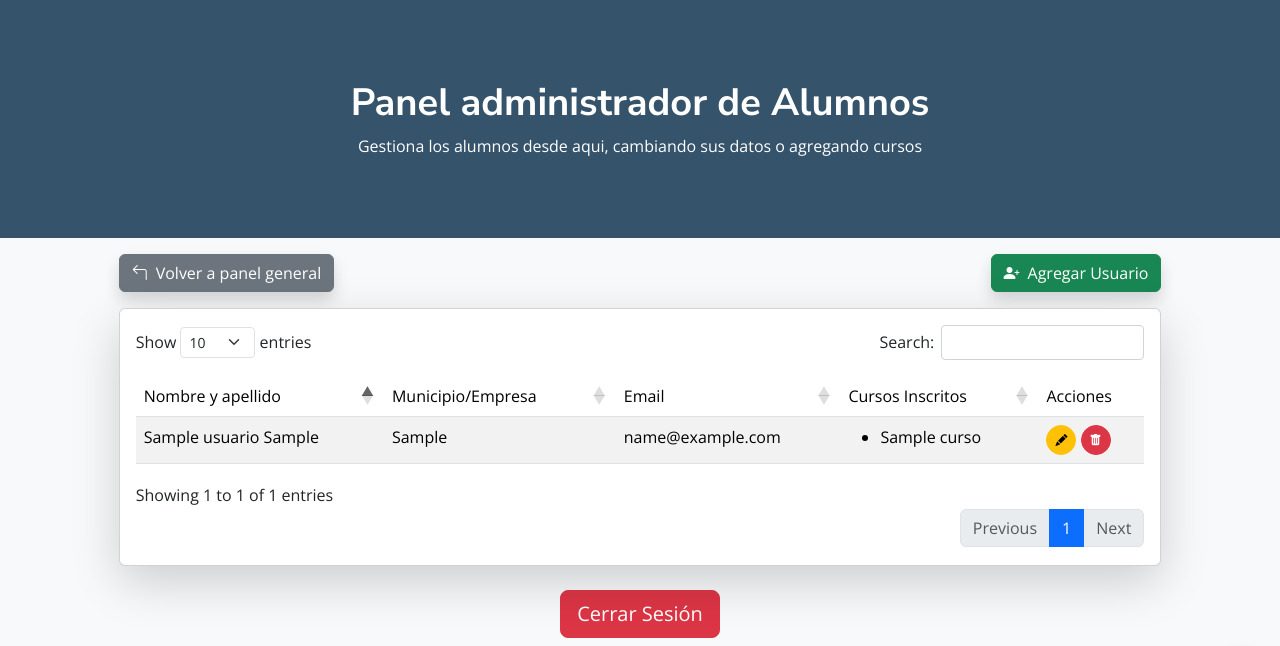
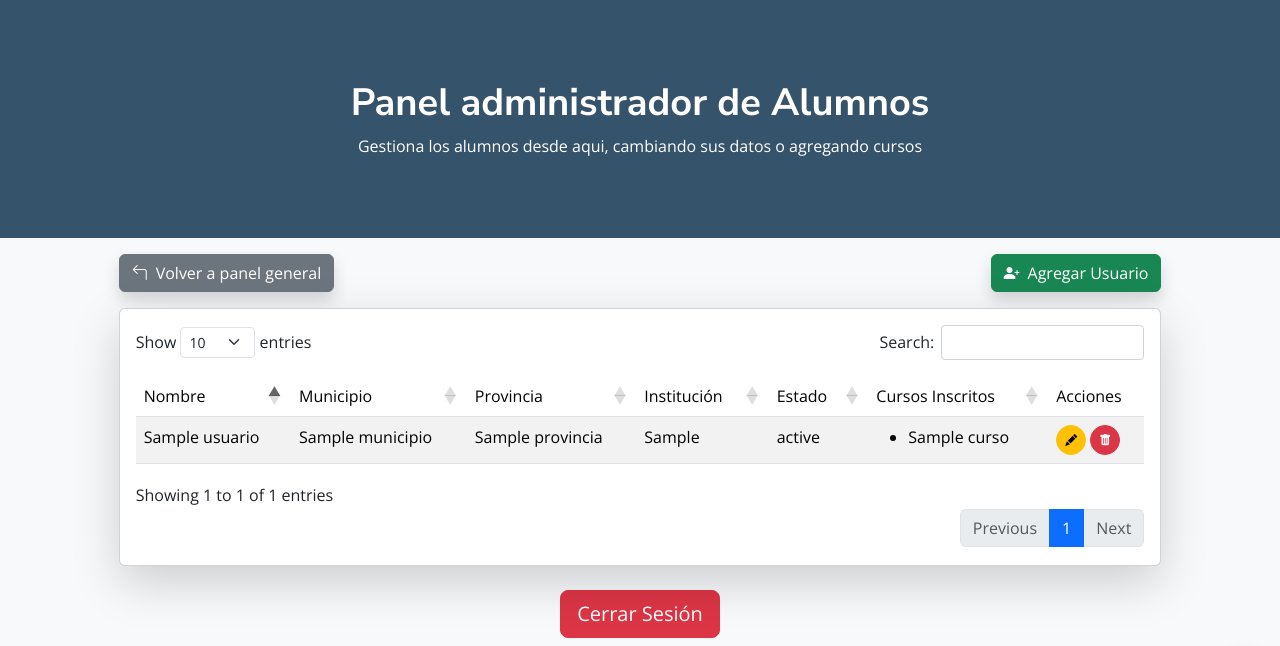
Before and after one commit to CristobalHenriquez/AulaVirtual2025, a PHP site: page /admin-alumnos.php in a window 1280 px wide. Shown: the part 91-737 px from the top of the page. Run offline with PHP 8.4, Linux system fonts and the light colour scheme; the visitor is signed in with stand-in values (Sample User, id 1); tables that the repository leaves empty or names only in its code hold one stand-in row (values such as "Sample post"); some libraries are stand-ins or nearby versions.

Commit message:
agregamos estados, municipios para tabla y editar alumno

```diff
--- a/includes/conexion.php
+++ b/includes/conexion.php
@@ -11,13 +11,13 @@ if ($isLocal) {
     $server = 'localhost:3307'; // Puerto de MySQL en XAMPP/MAMP (ajústalo si es necesario)
     $username = 'root';
     $password = '';
-    $database = 'aula_25';
+    $database = 'ramcc_aula';
 } else {
     // Configuración para el servidor en producción
     $server = 'localhost'; // En la mayoría de los hostings compartidos se usa 'localhost'
-    $username = 'u692790713_aula'; // Usuario de la base de datos (mismo que Moodle)
-    $password = 'U5e9uwo1h='; // Contraseña de la BD
-    $database = 'u692790713_aula'; // Nombre de la BD (mismo que Moodle)
+    $username = 'u692790713_admin'; // Usuario de la base de datos (mismo que Moodle)
+    $password = '/P7c@Mv$y9'; // Contraseña de la BD
+    $database = 'u692790713_ramcc'; // Nombre de la BD (mismo que Moodle)
 }
 
 // Conectar usando **MySQLi**
--- a/templates/admin-alumnos-main.php
+++ b/templates/admin-alumnos-main.php
@@ -2,12 +2,16 @@
 // Obtener todos los usuarios con rol de alumno
 $stmt = $db->prepare("
     SELECT u.*,
+           m.name as nombre_municipio,
+           p.name as nombre_provincia,
            GROUP_CONCAT(DISTINCT c.titulo SEPARATOR '||') as cursos_inscritos,
            GROUP_CONCAT(DISTINCT i.curso_id) as curso_ids,
            u.ramcc
     FROM usuarios u
     LEFT JOIN inscripciones i ON u.id = i.usuario_id
     LEFT JOIN cursos c ON i.curso_id = c.id
+    LEFT JOIN municipios m ON u.id_municipio = m.id
+    LEFT JOIN provincias p ON m.province_id = p.id
     GROUP BY u.id
     ORDER BY u.id ASC
 ");
@@ -19,6 +23,17 @@ $alumnos = $result->fetch_all(MYSQLI_ASSOC);
 $stmt = $db->prepare("SELECT id, titulo FROM cursos ORDER BY created_at DESC");
 $stmt->execute();
 $cursos = $stmt->get_result()->fetch_all(MYSQLI_ASSOC);
+
+// Obtener todos los municipios para el select del modal
+$stmt = $db->prepare("
+    SELECT m.id, m.name as nombre_municipio, p.name as nombre_provincia
+    FROM municipios m
+    LEFT JOIN provincias p ON m.province_id = p.id
+    WHERE m.visible = 1
+    ORDER BY p.name, m.name
+");
+$stmt->execute();
+$municipios = $stmt->get_result()->fetch_all(MYSQLI_ASSOC);
 ?>
 <!-- TITULO -->
 <div class="page-title" data-aos="fade">
@@ -52,9 +67,11 @@ $cursos = $stmt->get_result()->fetch_all(MYSQLI_ASSOC);
                 <table id="tablaAlumnos" class="table table-striped">
                     <thead>
                         <tr>
-                            <th>Nombre y apellido</th>
-                            <th>Municipio/Empresa</th>
-                            <th>Email</th>
+                            <th>Nombre</th>
+                            <th>Municipio</th>
+                            <th>Provincia</th>
+                            <th>Institución</th>
+                            <th>Estado</th>
                             <th>Cursos Inscritos</th>
                             <th>Acciones</th>
                         </tr>
@@ -62,9 +79,23 @@ $cursos = $stmt->get_result()->fetch_all(MYSQLI_ASSOC);
                     <tbody>
                         <?php foreach ($alumnos as $alumno): ?>
                             <tr>
-                                <td><?php echo htmlspecialchars($alumno['nombre'] . ' ' . $alumno['apellidos']); ?></td>
+                                <td><?php echo htmlspecialchars($alumno['nombre']); ?></td>
+                                <td>
+                                    <?php
+                                    echo !empty($alumno['nombre_municipio']) ?
+                                        htmlspecialchars($alumno['nombre_municipio']) :
+                                        "Sin municipio asociado";
+                                    ?>
+                                </td>
+                                <td>
+                                    <?php
+                                    echo !empty($alumno['nombre_provincia']) ?
+                                        htmlspecialchars($alumno['nombre_provincia']) :
+                                        "-";
+                                    ?>
+                                </td>
                                 <td><?php echo htmlspecialchars($alumno['municipio']); ?></td>
-                                <td><?php echo htmlspecialchars($alumno['email']); ?></td>
+                                <td><?php echo htmlspecialchars($alumno['estado']); ?></td>
                                 <td>
                                     <?php if ($alumno['cursos_inscritos']): ?>
                                         <ul class="mb-0">
@@ -80,8 +111,10 @@ $cursos = $stmt->get_result()->fetch_all(MYSQLI_ASSOC);
                                     <button class="btn btn-warning btn-circle btn-sm editar-alumno"
                                         data-id="<?php echo $alumno['id']; ?>"
                                         data-nombre="<?php echo htmlspecialchars($alumno['nombre']); ?>"
-                                        data-apellidos="<?php echo htmlspecialchars($alumno['apellidos']); ?>"
                                         data-email="<?php echo htmlspecialchars($alumno['email']); ?>"
+                                        data-municipio="<?php echo htmlspecialchars($alumno['municipio']); ?>"
+                                        data-estado="<?php echo htmlspecialchars($alumno['estado']); ?>"
+                                        data-id-municipio="<?php echo $alumno['id_municipio']; ?>"
                                         data-cursos="<?php echo htmlspecialchars($alumno['curso_ids']); ?>"
                                         data-ramcc="<?php echo htmlspecialchars($alumno['ramcc']); ?>">
                                         <i class="bi bi-pencil-fill"></i>
@@ -119,12 +152,30 @@ $cursos = $stmt->get_result()->fetch_all(MYSQLI_ASSOC);
                         <input type="text" class="form-control" id="nombre" name="nombre" required>
                     </div>
                     <div class="mb-3">
-                        <label for="apellidos" class="form-label">Apellidos</label>
-                        <input type="text" class="form-control" id="apellidos" name="apellidos" required>
+                        <label for="email" class="form-label">Email</label>
+                        <input type="email" class="form-control" id="email" name="email" required>
                     </div>
                     <div class="mb-3">
-                        <label for="email" class="form-label">Email</label>
-                        <input type="email" class="form-control" id="email" name="email" required>
+                        <label for="id_municipio" class="form-label">Municipio</label>
+                        <select class="form-select" id="id_municipio" name="id_municipio">
+                            <option value="">Sin municipio asociado</option>
+                            <?php foreach ($municipios as $municipio): ?>
+                                <option value="<?php echo $municipio['id']; ?>">
+                                    <?php echo htmlspecialchars($municipio['nombre_municipio']); ?>
+                                    <?php if (!empty($municipio['nombre_provincia'])): ?>
+                                        (<?php echo htmlspecialchars($municipio['nombre_provincia']); ?>)
+                                    <?php endif; ?>
+                                </option>
+                            <?php endforeach; ?>
+                        </select>
+                    </div>
+                    <div class="mb-3">
+                        <label for="municipio" class="form-label">Institución/Empresa</label>
+                        <input type="text" class="form-control" id="municipio" name="municipio">
+                    </div>
+                    <div class="mb-3">
+                        <label for="estado" class="form-label">Estado</label>
+                        <input type="text" class="form-control" id="estado" name="estado">
                     </div>
                     <div class="mb-3">
                         <div class="form-check">
@@ -201,7 +252,7 @@ $cursos = $stmt->get_result()->fetch_all(MYSQLI_ASSOC);
 <script src="https://cdn.jsdelivr.net/npm/sweetalert2@11"></script>
 <script>
     document.addEventListener('DOMContentLoaded', function() {
-        // Inicializar DataTable (sin cambios)
+        // Inicializar DataTable
         new DataTable('#tablaAlumnos', {
             language: {
                 url: 'https://cdn.datatables.net/plug-ins/1.13.7/i18n/es-ES.json'
@@ -222,13 +273,59 @@ $cursos = $stmt->get_result()->fetch_all(MYSQLI_ASSOC);
             dom: '<"d-flex justify-content-between align-items-center mb-3"lf>rtip'
         });
 
+        // Función para manejar los checkboxes de cursos
+        function handleCursosCheckboxes(ramccChecked) {
+            const cursosCheckboxes = document.querySelectorAll('.curso-checkbox');
+            const selectAllCheckbox = document.getElementById('selectAllCursos');
+
+            // Marcar todos los checkboxes si RAMCC está activado
+            cursosCheckboxes.forEach(checkbox => {
+                checkbox.checked = ramccChecked;
+                // No deshabilitamos los checkboxes para que se envíen con el formulario
+                // pero los hacemos readonly visualmente
+                if (ramccChecked) {
+                    checkbox.setAttribute('onclick', 'return false');
+                    checkbox.parentNode.classList.add('text-muted');
+                } else {
+                    checkbox.removeAttribute('onclick');
+                    checkbox.parentNode.classList.remove('text-muted');
+                }
+            });
+
+            selectAllCheckbox.checked = ramccChecked;
+            if (ramccChecked) {
+                selectAllCheckbox.setAttribute('onclick', 'return false');
+                selectAllCheckbox.parentNode.classList.add('text-muted');
+            } else {
+                selectAllCheckbox.removeAttribute('onclick');
+                selectAllCheckbox.parentNode.classList.remove('text-muted');
+            }
+        }
+
+        // Manejar cambios en el checkbox RAMCC
+        document.getElementById('ramcc').addEventListener('change', function() {
+            handleCursosCheckboxes(this.checked);
+        });
+
+        // Manejar el checkbox de seleccionar/deseleccionar todos
+        document.getElementById('selectAllCursos').addEventListener('change', function() {
+            if (!document.getElementById('ramcc').checked) {
+                const isChecked = this.checked;
+                document.querySelectorAll('.curso-checkbox').forEach(checkbox => {
+                    checkbox.checked = isChecked;
+                });
+            }
+        });
+
         // Manejar el clic en el botón de editar
         document.querySelectorAll('.editar-alumno').forEach(button => {
             button.addEventListener('click', function() {
                 const id = this.dataset.id;
                 const nombre = this.dataset.nombre;
-                const apellidos = this.dataset.apellidos;
                 const email = this.dataset.email;
+                const municipio = this.dataset.municipio;
+                const estado = this.dataset.estado;
+                const idMunicipio = this.dataset.idMunicipio;
                 const ramcc = this.dataset.ramcc === '1';
                 const cursoIds = this.dataset.cursos ? this.dataset.cursos.split(',') : [];
 
@@ -240,29 +337,28 @@ $cursos = $stmt->get_result()->fetch_all(MYSQLI_ASSOC);
                 // Establecer valores en el formulario
                 document.getElementById('usuario_id').value = id;
                 document.getElementById('nombre').value = nombre;
-                document.getElementById('apellidos').value = apellidos;
                 document.getElementById('email').value = email;
+                document.getElementById('municipio').value = municipio;
+                document.getElementById('estado').value = estado;
+                document.getElementById('id_municipio').value = idMunicipio;
                 document.getElementById('ramcc').checked = ramcc;
 
-                // Marcar los checkboxes de los cursos del alumno
+                // Manejar los checkboxes de cursos según el estado de RAMCC
+                handleCursosCheckboxes(ramcc);
+
+                // Si no es RAMCC, marcar solo los cursos del alumno
+                if (!ramcc) {
                     cursoIds.forEach(cursoId => {
                         const checkbox = document.getElementById(`curso_${cursoId}`);
                         if (checkbox) {
                             checkbox.checked = true;
                         }
                     });
+                }
 
                 // Mostrar el modal
                 const modal = new bootstrap.Modal(document.getElementById('editarUsuarioModal'));
                 modal.show();
-            });
-        });
-
-        // Manejar el checkbox de seleccionar/deseleccionar todos
-        document.getElementById('selectAllCursos').addEventListener('change', function() {
-            const isChecked = this.checked;
-            document.querySelectorAll('.curso-checkbox').forEach(checkbox => {
-                checkbox.checked = isChecked;
             });
         });
 
```
Also changed, not shown: controladores/modificar_alumno.php (+22 -3 lines), 1 other file. Lines whose indentation alone changed are shown as unchanged.
